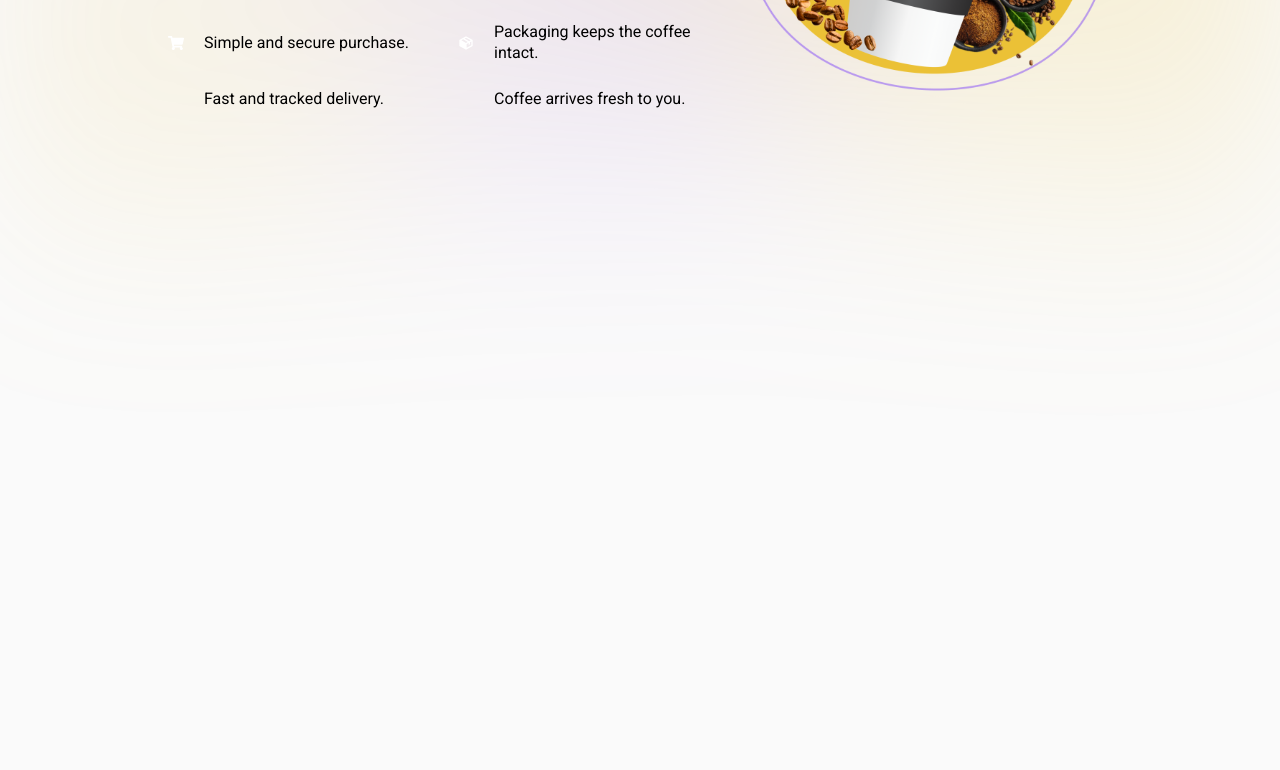
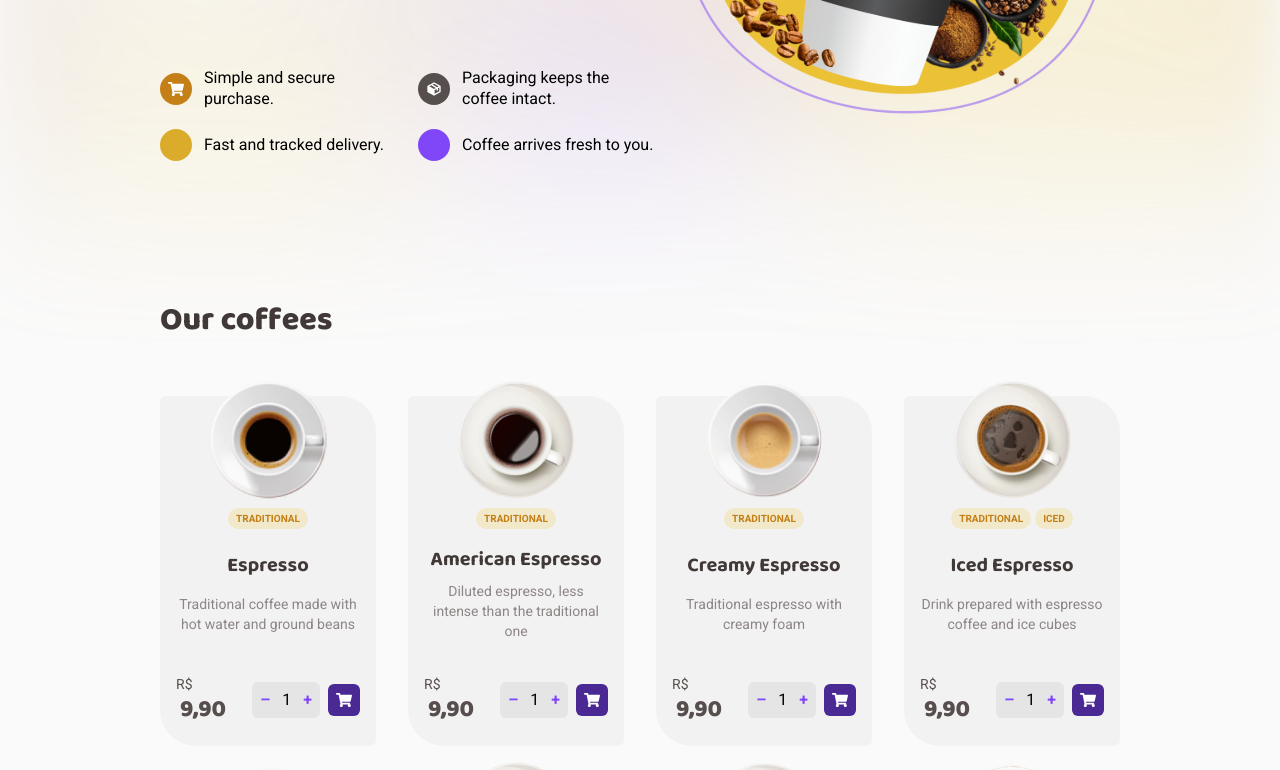
Before and after one commit to guilhermescr/coffee-delivery, a React (Vite) app: page / in a window 1280 px wide. Shown: the part 500-1270 px from the top of the page. Before the commit the page ends 800 px from the top, so only its background shows below. Built offline with nearby package versions, Linux system fonts and the light colour scheme; some icons are missing.

Commit message:
feat: add coffees section

```diff
--- a/src/components/Wrapper/index.css
+++ b/src/components/Wrapper/index.css
@@ -2,7 +2,7 @@
   background: url('../../assets/Images/backgrounds/intro-background.svg') center
     no-repeat fixed;
   background-size: cover;
-  filter: blur(5rem);
+  filter: blur(2rem);
   left: 0;
   min-height: calc(100vh - 6.5rem);
   position: absolute;
--- a/src/components/Wrapper/index.tsx
+++ b/src/components/Wrapper/index.tsx
@@ -19,7 +19,7 @@ export default function Wrapper({
 
   return (
     <div
-      className={`${customBackgroundStyles} ${customCSSStyles} mx-auto max-w-[90rem] w-full relative`.trim()}
+      className={`${customBackgroundStyles} mx-auto max-w-[90rem] w-full ${customCSSStyles}`.trim()}
     >
       {customBackground && <div className="colorful-background"></div>}
       {children}
--- a/src/index.css
+++ b/src/index.css
@@ -17,6 +17,10 @@ body,
   width: 100%;
 }
 
+html {
+  scroll-behavior: smooth;
+}
+
 body {
   background-color: #fafafa;
 }
@@ -29,3 +33,11 @@ h5,
 h6 {
   font-family: 'Baloo 2', cursive;
 }
+
+h2,
+h3,
+h4,
+h5,
+h6 {
+  color: #403937;
+}
--- /dev/null
+++ b/src/interfaces/products/coffees.ts
@@ -0,0 +1,7 @@
+export interface CoffeeInterface {
+  coffeeSrc: string;
+  coffeeName: string;
+  description: string;
+  tags: string[];
+  price: number;
+}
--- a/src/pages/Home/components/Intro/components/Advantage/index.tsx
+++ b/src/pages/Home/components/Intro/components/Advantage/index.tsx
@@ -8,14 +8,17 @@ type Props = {
 
 export default function Advantage({
   children,
-  backgroundColor,
+  backgroundColor = '#545454',
   advantageDescription,
 }: Props) {
-  const advantageIconStyles: string = `bg-[${backgroundColor}] flex items-center justify-center p-2 text-white rounded-[62.5rem]`;
-
   return (
     <div className="advantage flex gap-3 items-center">
-      <span className={advantageIconStyles}>{children}</span>{' '}
+      <span
+        className="flex items-center justify-center p-2 text-white rounded-[62.5rem]"
+        style={{ backgroundColor }}
+      >
+        {children}
+      </span>{' '}
       {advantageDescription}
     </div>
   );
--- a/src/pages/Home/components/Intro/index.tsx
+++ b/src/pages/Home/components/Intro/index.tsx
@@ -13,12 +13,12 @@ export default function Intro() {
       'flex flex-wrap gap-8 items-center justify-between min-h-[calc(100vh-6.5rem)] md:gap-4 lg:flex-nowrap',
     header: {
       styles: 'max-w-xl mb-6 md:mb-[4.12rem]',
-      h1: 'font-extrabold text-3xl mb-2 md:mb-4 md:text-5xl',
+      h1: 'font-extrabold leading-[130%] text-3xl mb-2 md:mb-4 md:text-5xl md:leading-[130%]',
       p: 'text-lg max-w-md md:text-xl',
     },
     ourAdvantages:
       'our-advantages grid grid-cols-1  gap-5 max-w-xl md:grid-cols-2',
-    illustration: 'mx-auto w-3/4 md:max-w-xs lg:max-w-sm lg:mx-0',
+    illustration: 'mx-auto w-3/4 md:max-w-xs lg:max-w-md lg:mx-0',
   };
 
   return (
--- /dev/null
+++ b/src/pages/Home/components/OurCoffees/components/Coffee/index.tsx
@@ -0,0 +1,88 @@
+import { useState } from 'react';
+import { CoffeeInterface } from '../../../../../../interfaces/products/coffees';
+import { convertDotToComma } from '../../../../../../utilities';
+
+import { FaShoppingCart } from 'react-icons/fa';
+
+export default function Coffee({
+  coffeeSrc,
+  coffeeName,
+  description,
+  tags,
+  price = 9.9,
+}: CoffeeInterface) {
+  const [productQuantity, setProductQuantity] = useState(1);
+
+  function increaseProductQuantity() {
+    setProductQuantity(productQuantity + 1);
+  }
+
+  function decreaseProductQuantity() {
+    if (productQuantity > 1) {
+      setProductQuantity(productQuantity - 1);
+    }
+  }
+
+  return (
+    <article
+      className="bg-[#F3F2F2] flex flex-col items-center justify-between pt-24 pb-5 px-4 relative"
+      style={{
+        borderRadius: '0.375rem 2.25rem',
+      }}
+    >
+      <img
+        className="absolute left-1/2 -top-4 -translate-x-1/2"
+        src={coffeeSrc}
+        alt={description}
+      />
+
+      <div className="tags flex items-center justify-center gap-1 mt-4 mb-4">
+        {tags.map((tag, index) => (
+          <span
+            key={tag + index * Math.random()}
+            className="bg-[#F1E9C9] text-[#C47F17] text-[0.625rem] font-bold rounded-[6.25rem] py-1 px-2"
+          >
+            {tag.toUpperCase()}
+          </span>
+        ))}
+      </div>
+
+      <h3 className="text-xl">{coffeeName}</h3>
+
+      <p className="text-[#8D8686] text-sm text-center mt-2">{description}</p>
+
+      <div className="buy flex gap-4 items-center justify-between mt-[2.06rem]">
+        <div>
+          <p className="text-sm text-[#574F4D] inline-block">R$</p>
+          <h4 className="text-2xl text-[#574F4D] font-extrabold inline-block ml-1">
+            {convertDotToComma(price)}
+          </h4>
+        </div>
+
+        <div className="actions flex items-center gap-2">
+          <div className="counter bg-[#E6E5E5] flex items-center justify-center gap-3 p-2 rounded-md">
+            <button
+              className="text-[#8047F8] font-bold hover:text-[#4b259c]"
+              onClick={decreaseProductQuantity}
+            >
+              &#x2013;
+            </button>
+
+            <span>{productQuantity}</span>
+
+            <button
+              className="text-[#8047F8] font-bold hover:text-[#4b259c]"
+              onClick={increaseProductQuantity}
+            >
+              +
+            </button>
+          </div>
+
+          <button className="bg-[#4B2995] p-2 text-white rounded-md">
+            <FaShoppingCart />
+          </button>
+        </div>
+      </div>
+    </article>
+  );
+}
--- /dev/null
+++ b/src/pages/Home/components/OurCoffees/index.css
@@ -0,0 +1,4 @@
+.coffees {
+  display: grid;
+  grid-template-columns: repeat(auto-fit, minmax(12.5rem, 1fr));
+}
--- a/src/pages/Home/components/OurCoffees/index.tsx
+++ b/src/pages/Home/components/OurCoffees/index.tsx
@@ -0,0 +1,137 @@
+import './index.css';
+
+import Coffee from './components/Coffee';
+
+import { CoffeeInterface } from '../../../../interfaces/products/coffees';
+
+import Espresso from '../../../../assets/Images/coffees/expresso-tradicional.svg';
+import AmericanEspresso from '../../../../assets/Images/coffees/expresso-americano.svg';
+import CreamyEspresso from '../../../../assets/Images/coffees/expresso-cremoso.svg';
+import IcedEspresso from '../../../../assets/Images/coffees/expresso-gelado.svg';
+import CoffeeWithMilk from '../../../../assets/Images/coffees/café-com-leite.svg';
+import Latte from '../../../../assets/Images/coffees/latte.svg';
+import Capuccino from '../../../../assets/Images/coffees/capuccino.svg';
+import Macchiato from '../../../../assets/Images/coffees/macchiato.svg';
+import Mocaccino from '../../../../assets/Images/coffees/mocaccino.svg';
+import HotChocolate from '../../../../assets/Images/coffees/chocolate-quente.svg';
+import Cuban from '../../../../assets/Images/coffees/cubano.svg';
+import Hawaiian from '../../../../assets/Images/coffees/havaiano.svg';
+import Arabic from '../../../../assets/Images/coffees/árabe.svg';
+import Irish from '../../../../assets/Images/coffees/irlandês.svg';
+
+export default function OurCoffees() {
+  const coffees: CoffeeInterface[] = [
+    {
+      coffeeSrc: Espresso,
+      coffeeName: 'Espresso',
+      description: 'Traditional coffee made with hot water and ground beans',
+      tags: ['Traditional'],
+      price: 9.9,
+    },
+    {
+      coffeeSrc: AmericanEspresso,
+      coffeeName: 'American Espresso',
+      description: 'Diluted espresso, less intense than the traditional one',
+      tags: ['Traditional'],
+      price: 9.9,
+    },
+    {
+      coffeeSrc: CreamyEspresso,
+      coffeeName: 'Creamy Espresso',
+      description: 'Traditional espresso with creamy foam',
+      tags: ['Traditional'],
+      price: 9.9,
+    },
+    {
+      coffeeSrc: IcedEspresso,
+      coffeeName: 'Iced Espresso',
+      description: 'Drink prepared with espresso coffee and ice cubes',
+      tags: ['Traditional', 'Iced'],
+      price: 9.9,
+    },
+    {
+      coffeeSrc: CoffeeWithMilk,
+      coffeeName: 'Coffee With Milk',
+      description: 'Half and half traditional espresso with steamed milk',
+      tags: ['Traditional', 'With Milk'],
+      price: 9.9,
+    },
+    {
+      coffeeSrc: Latte,
+      coffeeName: 'Latte',
+      description: 'A shot of espresso with much milk and creamy foam',
+      tags: ['Traditional', 'With Milk'],
+      price: 9.9,
+    },
+    {
+      coffeeSrc: Capuccino,
+      coffeeName: 'Capuccino',
+      description: 'Cinnamon drink made of coffee, milk and foam',
+      tags: ['Traditional', 'With Milk'],
+      price: 9.9,
+    },
+    {
+      coffeeSrc: Macchiato,
+      coffeeName: 'Macchiato',
+      description: 'Espresso coffee mixed with a little hot milk and foam',
+      tags: ['Traditional', 'With Milk'],
+      price: 9.9,
+    },
+    {
+      coffeeSrc: Mocaccino,
+      coffeeName: 'Mocaccino',
+      description: 'Coffee with chocolate sauce, milk and foam',
+      tags: ['Traditional', 'With Milk'],
+      price: 9.9,
+    },
+    {
+      coffeeSrc: HotChocolate,
+      coffeeName: 'Hot Chocolate',
+      description: 'Chocolate dissolved in hot milk and coffee',
+      tags: ['Special', 'With Milk'],
+      price: 9.9,
+    },
+    {
+      coffeeSrc: Cuban,
+      coffeeName: 'Cuban',
+      description: 'Iced espresso drink with rum, cream and mint',
+      tags: ['Special', 'Alcoholic', 'Iced'],
+      price: 9.9,
+    },
+    {
+      coffeeSrc: Hawaiian,
+      coffeeName: 'Hawaiian',
+      description: 'Sweet drink prepared with coffee and coconut milk',
+      tags: ['Special'],
+      price: 9.9,
+    },
+    {
+      coffeeSrc: Arabic,
+      coffeeName: 'Arabic',
+      description: 'Drink prepared with Arabic coffee beans and spices',
+      tags: ['Special'],
+      price: 9.9,
+    },
+    {
+      coffeeSrc: Irish,
+      coffeeName: 'Irish',
+      description: 'Drink of coffee, Irish whiskey, sugar and whipped cream',
+      tags: ['Special', 'Alcoholic'],
+      price: 9.9,
+    },
+  ];
+
+  return (
+    <section>
+      <h2 className="text-[2rem] font-extrabold mt-8 mb-[3.38rem] text-center md:text-start lg:mt-0">
+        Our coffees
+      </h2>
+
+      <section className="coffees gap-8">
+        {coffees.map((coffee, index) => (
+          <Coffee key={coffee.coffeeName + index * Math.random()} {...coffee} />
+        ))}
+      </section>
+    </section>
+  );
+}
--- a/src/pages/Home/index.tsx
+++ b/src/pages/Home/index.tsx
@@ -1,17 +1,17 @@
 import Wrapper from '../../components/Wrapper';
 
-import Header from '../../layouts/Header';
 import Intro from './components/Intro';
+import OurCoffees from './components/OurCoffees';
 
 export default function Home() {
   return (
     <>
-      <Wrapper>
-        <Header />
+      <Wrapper customCSS="relative" customBackground={true}>
+        <Intro />
       </Wrapper>
 
-      <Wrapper customBackground={true}>
-        <Intro />
+      <Wrapper customCSS="pb-[9.81rem]">
+        <OurCoffees />
       </Wrapper>
     </>
   );
--- /dev/null
+++ b/src/utilities.ts
@@ -0,0 +1,3 @@
+export function convertDotToComma(value: number): string {
+  return value.toFixed(2).replace('.', ',');
+}
```
Also changed, not shown: src/App.tsx (+21 -0 lines).
